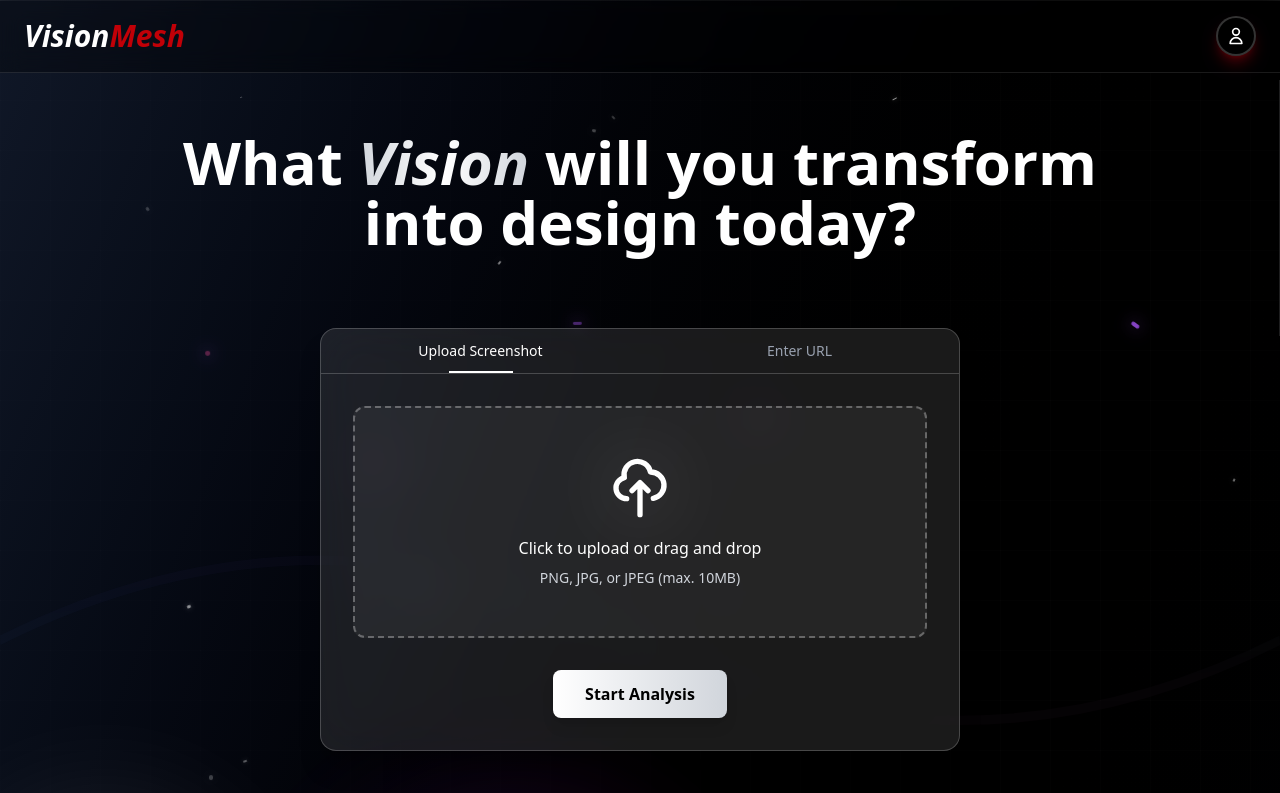
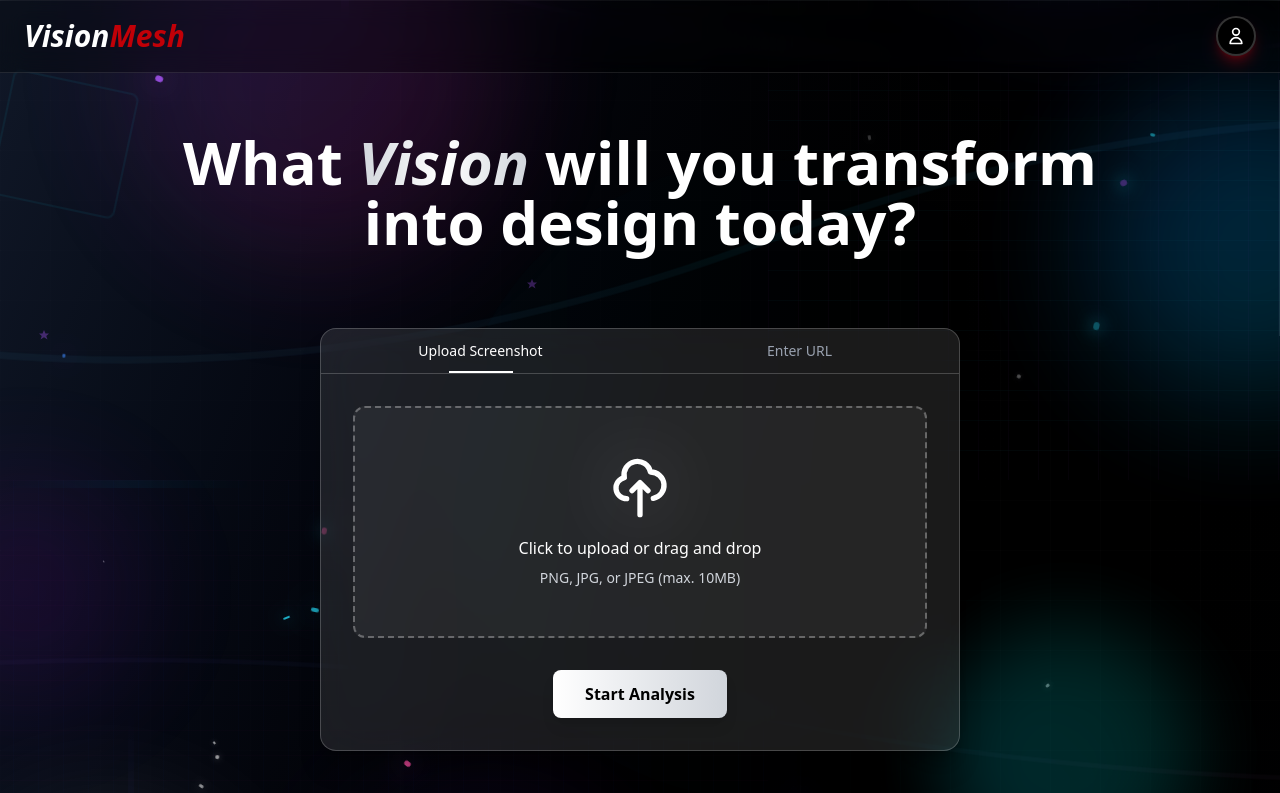
Before and after one commit to keneki21/VisionMesh, a React (Vite) app: page /home in a window 1280 px wide. Shown: the top 793 px of the page. Built offline with nearby package versions, Linux system fonts and the light colour scheme.

Commit message:
Update Home.jsx

```diff
--- a/src/pages/Home.jsx
+++ b/src/pages/Home.jsx
@@ -115,15 +115,24 @@ function Home() {
 
       {/* Content */}
       <div className="relative z-10 min-h-screen flex flex-col items-center justify-center px-4 sm:px-6 pt-16 sm:pt-20 pb-24 sm:pb-32">
-        {/* Cool Background Designs for Hero Section */}
-        <div className="absolute inset-0 z-0 overflow-hidden">
-          {/* Colorful gradient blobs */}
+
+        {/* Main Headline */}
+        <div className="h-32 sm:h-40 md:h-48 lg:h-56 flex items-center justify-center mb-4 sm:mb-6 max-w-5xl px-4 relative z-10">
+          {/* Cool Background Designs for Hero Section - Start from here */}
+          <div className="absolute inset-0 z-0 overflow-hidden" style={{ width: '200vw', height: '300vh', left: '-50vw', top: '-100vh' }}>
+          {/* Colorful gradient blobs - Enhanced with more layers */}
           <div className="absolute top-1/4 left-1/4 w-96 h-96 bg-gradient-to-br from-purple-600/20 to-pink-600/20 rounded-full blur-3xl animate-pulse" style={{ animationDuration: '5s' }}></div>
           <div className="absolute top-1/3 right-1/4 w-80 h-80 bg-gradient-to-tl from-cyan-500/25 to-blue-500/25 rounded-full blur-3xl animate-pulse" style={{ animationDuration: '6s', animationDelay: '1s' }}></div>
           <div className="absolute bottom-1/4 left-1/3 w-72 h-72 bg-gradient-to-tr from-indigo-600/20 to-purple-500/20 rounded-full blur-3xl animate-pulse" style={{ animationDuration: '7s', animationDelay: '2s' }}></div>
           <div className="absolute bottom-1/3 right-1/3 w-64 h-64 bg-gradient-to-bl from-teal-500/20 to-cyan-400/20 rounded-full blur-2xl animate-pulse" style={{ animationDuration: '5.5s', animationDelay: '0.5s' }}></div>
 
-          {/* Flowing wave lines with gradient */}
+          {/* Additional gradient blobs for richness */}
+          <div className="absolute top-1/2 left-1/6 w-56 h-56 bg-gradient-to-br from-fuchsia-600/15 to-purple-600/15 rounded-full blur-3xl animate-pulse" style={{ animationDuration: '6.5s', animationDelay: '1.5s' }}></div>
+          <div className="absolute top-1/5 right-1/3 w-64 h-64 bg-gradient-to-bl from-blue-500/20 to-indigo-600/20 rounded-full blur-3xl animate-pulse" style={{ animationDuration: '8s', animationDelay: '0.8s' }}></div>
+          <div className="absolute bottom-1/5 right-1/5 w-72 h-72 bg-gradient-to-tr from-emerald-500/15 to-teal-500/15 rounded-full blur-3xl animate-pulse" style={{ animationDuration: '7.5s', animationDelay: '2.5s' }}></div>
+          <div className="absolute top-2/3 left-1/2 w-48 h-48 bg-gradient-to-br from-pink-500/20 to-rose-600/20 rounded-full blur-2xl animate-pulse" style={{ animationDuration: '6s', animationDelay: '3s' }}></div>
+
+          {/* Flowing wave lines with gradient - Multiple layers */}
           <svg className="absolute inset-0 w-full h-full opacity-10" viewBox="0 0 1000 1000" preserveAspectRatio="none">
             <defs>
               <linearGradient id="heroGrad1" x1="0%" y1="0%" x2="100%" y2="100%">
@@ -131,50 +140,106 @@ function Home() {
                 <stop offset="50%" style={{ stopColor: 'rgb(34, 211, 238)', stopOpacity: 0.6 }} />
                 <stop offset="100%" style={{ stopColor: 'rgb(236, 72, 153)', stopOpacity: 0.6 }} />
               </linearGradient>
+              <linearGradient id="heroGrad2" x1="100%" y1="0%" x2="0%" y2="100%">
+                <stop offset="0%" style={{ stopColor: 'rgb(59, 130, 246)', stopOpacity: 0.5 }} />
+                <stop offset="50%" style={{ stopColor: 'rgb(168, 85, 247)', stopOpacity: 0.5 }} />
+                <stop offset="100%" style={{ stopColor: 'rgb(20, 184, 166)', stopOpacity: 0.5 }} />
+              </linearGradient>
             </defs>
             <path d="M0,200 Q250,150 500,200 T1000,200" stroke="url(#heroGrad1)" strokeWidth="3" fill="none" className="animate-pulse" style={{ animationDuration: '4s' }}/>
             <path d="M0,400 Q250,500 500,400 T1000,400" stroke="url(#heroGrad1)" strokeWidth="3" fill="none" className="animate-pulse" style={{ animationDuration: '5s', animationDelay: '1s' }}/>
             <path d="M0,600 Q250,550 500,600 T1000,600" stroke="url(#heroGrad1)" strokeWidth="2" fill="none" className="animate-pulse" style={{ animationDuration: '6s', animationDelay: '2s' }}/>
+            <path d="M0,300 Q200,250 400,300 T800,300" stroke="url(#heroGrad2)" strokeWidth="2" fill="none" className="animate-pulse" style={{ animationDuration: '5.5s', animationDelay: '0.5s' }}/>
+            <path d="M200,100 Q400,50 600,100 T1000,100" stroke="url(#heroGrad2)" strokeWidth="2" fill="none" className="animate-pulse" style={{ animationDuration: '7s', animationDelay: '1.5s' }}/>
           </svg>
 
-          {/* Scattered light particles */}
-          {[...Array(25)].map((_, i) => (
+          {/* Scattered light particles - Increased count */}
+          {[...Array(40)].map((_, i) => (
             <div
               key={i}
               className="absolute rounded-full animate-float"
               style={{
-                width: `${3 + Math.random() * 6}px`,
-                height: `${3 + Math.random() * 6}px`,
-                left: `${10 + Math.random() * 80}%`,
-                top: `${10 + Math.random() * 80}%`,
-                background: `rgba(${Math.random() > 0.66 ? '168, 85, 247' : Math.random() > 0.33 ? '34, 211, 238' : '236, 72, 153'}, ${0.3 + Math.random() * 0.5})`,
-                animationDelay: `${Math.random() * 4}s`,
-                animationDuration: `${5 + Math.random() * 5}s`,
-                boxShadow: `0 0 ${10 + Math.random() * 15}px rgba(${Math.random() > 0.5 ? '168, 85, 247' : '34, 211, 238'}, 0.6)`,
+                width: `${2 + Math.random() * 7}px`,
+                height: `${2 + Math.random() * 7}px`,
+                left: `${5 + Math.random() * 90}%`,
+                top: `${5 + Math.random() * 90}%`,
+                background: `rgba(${Math.random() > 0.75 ? '168, 85, 247' : Math.random() > 0.5 ? '34, 211, 238' : Math.random() > 0.25 ? '236, 72, 153' : '59, 130, 246'}, ${0.3 + Math.random() * 0.6})`,
+                animationDelay: `${Math.random() * 5}s`,
+                animationDuration: `${4 + Math.random() * 6}s`,
+                boxShadow: `0 0 ${10 + Math.random() * 20}px rgba(${Math.random() > 0.5 ? '168, 85, 247' : '34, 211, 238'}, 0.7)`,
               }}
             />
           ))}
 
-          {/* Radial burst effects */}
+          {/* Radial burst effects - Enhanced with more layers */}
           <div className="absolute top-1/2 left-1/2 transform -translate-x-1/2 -translate-y-1/2 w-96 h-96 opacity-15">
             <div className="absolute inset-0 rounded-full bg-gradient-to-r from-cyan-500/40 to-transparent animate-ping" style={{ animationDuration: '5s' }}></div>
           </div>
           <div className="absolute top-1/4 right-1/4 w-64 h-64 opacity-10">
             <div className="absolute inset-0 rounded-full bg-gradient-to-r from-purple-500/40 to-transparent animate-ping" style={{ animationDuration: '6s', animationDelay: '1.5s' }}></div>
           </div>
+          <div className="absolute bottom-1/4 left-1/4 w-80 h-80 opacity-12">
+            <div className="absolute inset-0 rounded-full bg-gradient-to-r from-pink-500/35 to-transparent animate-ping" style={{ animationDuration: '7s', animationDelay: '2s' }}></div>
+          </div>
+          <div className="absolute top-1/3 right-1/3 w-72 h-72 opacity-10">
+            <div className="absolute inset-0 rounded-full bg-gradient-to-r from-blue-500/35 to-transparent animate-ping" style={{ animationDuration: '6.5s', animationDelay: '0.8s' }}></div>
+          </div>
 
-          {/* Geometric accents */}
+          {/* Geometric accents - More variety */}
           <div className="absolute top-1/3 left-1/5 w-32 h-32 border-2 border-cyan-400/20 rounded-lg rotate-12 animate-pulse opacity-30"></div>
           <div className="absolute bottom-1/3 right-1/5 w-24 h-24 border-2 border-purple-400/20 rounded-full animate-pulse opacity-25" style={{ animationDuration: '4s' }}></div>
+          <div className="absolute top-1/5 left-1/3 w-28 h-28 border-2 border-pink-400/20 rounded-lg -rotate-12 animate-pulse opacity-28" style={{ animationDuration: '5s', animationDelay: '1s' }}></div>
+          <div className="absolute bottom-1/5 right-1/3 w-20 h-20 border-2 border-indigo-400/20 rounded-full animate-pulse opacity-30" style={{ animationDuration: '4.5s', animationDelay: '2s' }}></div>
+          <div className="absolute top-2/3 left-2/3 w-36 h-36 border border-fuchsia-400/15 rounded-lg rotate-45 animate-pulse opacity-25" style={{ animationDuration: '6s', animationDelay: '1.5s' }}></div>
 
-          {/* Color streaks */}
+          {/* Color streaks - More dynamic */}
           <div className="absolute top-1/4 left-1/3 w-2 h-48 bg-gradient-to-b from-purple-500/30 to-transparent opacity-30 animate-pulse" style={{ animationDuration: '4s' }}></div>
           <div className="absolute bottom-1/4 right-1/3 w-2 h-40 bg-gradient-to-t from-cyan-500/30 to-transparent opacity-30 animate-pulse" style={{ animationDuration: '5s', animationDelay: '1s' }}></div>
+          <div className="absolute top-1/3 right-1/4 w-2 h-56 bg-gradient-to-b from-pink-500/25 to-transparent opacity-25 animate-pulse" style={{ animationDuration: '5.5s', animationDelay: '2s' }}></div>
+          <div className="absolute bottom-1/3 left-1/4 w-1.5 h-44 bg-gradient-to-t from-indigo-500/25 to-transparent opacity-25 animate-pulse" style={{ animationDuration: '6s', animationDelay: '0.5s' }}></div>
+          <div className="absolute top-1/2 left-1/5 w-64 h-2 bg-gradient-to-r from-transparent via-cyan-500/20 to-transparent opacity-25 animate-pulse" style={{ animationDuration: '4.5s', animationDelay: '1.5s' }}></div>
+          <div className="absolute top-2/3 right-1/6 w-56 h-1.5 bg-gradient-to-l from-transparent via-purple-500/20 to-transparent opacity-25 animate-pulse" style={{ animationDuration: '5.5s', animationDelay: '2.5s' }}></div>
+
+          {/* Additional sparkle effects */}
+          {[...Array(15)].map((_, i) => (
+            <div
+              key={`sparkle-${i}`}
+              className="absolute"
+              style={{
+                left: `${10 + Math.random() * 80}%`,
+                top: `${10 + Math.random() * 80}%`,
+              }}
+            >
+              <svg width="12" height="12" viewBox="0 0 24 24" fill="none" className="animate-pulse" style={{ animationDuration: `${2 + Math.random() * 3}s`, animationDelay: `${Math.random() * 3}s` }}>
+                <path d="M12 2L15 9L22 9L16.5 14L19 21L12 16.5L5 21L7.5 14L2 9L9 9L12 2Z"
+                  fill={`rgba(${Math.random() > 0.5 ? '168, 85, 247' : Math.random() > 0.25 ? '34, 211, 238' : '236, 72, 153'}, ${0.2 + Math.random() * 0.3})`}
+                />
+              </svg>
+            </div>
+          ))}
+
+          {/* Mesh grid pattern overlay */}
+          <div className="absolute top-0 right-0 w-1/2 h-1/2 opacity-10"
+            style={{
+              backgroundImage: `
+                linear-gradient(rgba(34, 211, 238, 0.3) 1px, transparent 1px),
+                linear-gradient(90deg, rgba(168, 85, 247, 0.3) 1px, transparent 1px)
+              `,
+              backgroundSize: '30px 30px',
+            }}
+          />
+          <div className="absolute bottom-0 left-0 w-1/2 h-1/2 opacity-8"
+            style={{
+              backgroundImage: `
+                linear-gradient(rgba(236, 72, 153, 0.25) 1px, transparent 1px),
+                linear-gradient(90deg, rgba(59, 130, 246, 0.25) 1px, transparent 1px)
+              `,
+              backgroundSize: '25px 25px',
+            }}
+          />
         </div>
 
-        {/* Main Headline */}
-        <div className="h-32 sm:h-40 md:h-48 lg:h-56 flex items-center justify-center mb-4 sm:mb-6 max-w-5xl px-4 relative z-10">
-          <h1 className="text-3xl sm:text-4xl md:text-5xl lg:text-6xl font-bold text-center">
+          <h1 className="text-3xl sm:text-4xl md:text-5xl lg:text-6xl font-bold text-center relative z-10">
             <span className="text-white">What </span>
             <span className="italic bg-gradient-to-r from-gray-300 via-white to-gray-300 bg-clip-text text-transparent animate-gradient bg-300%">
               Vision
```
